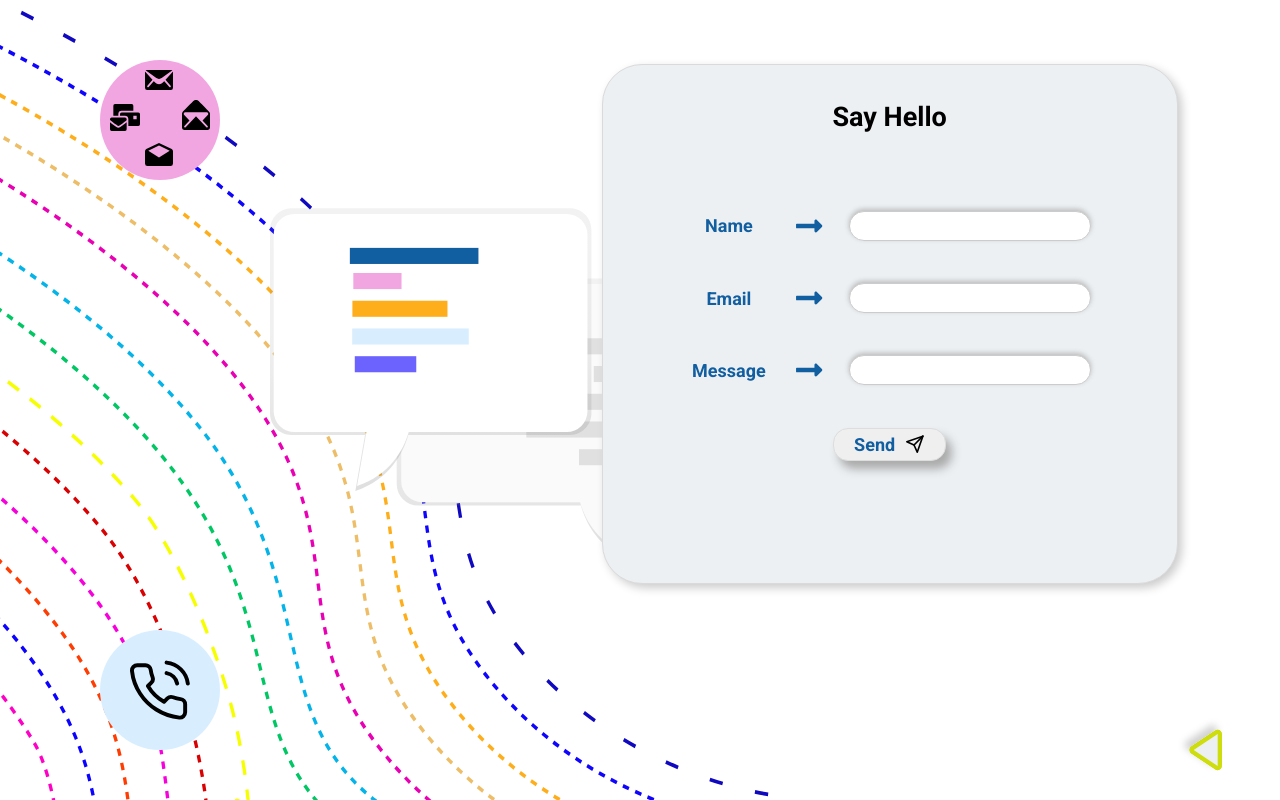
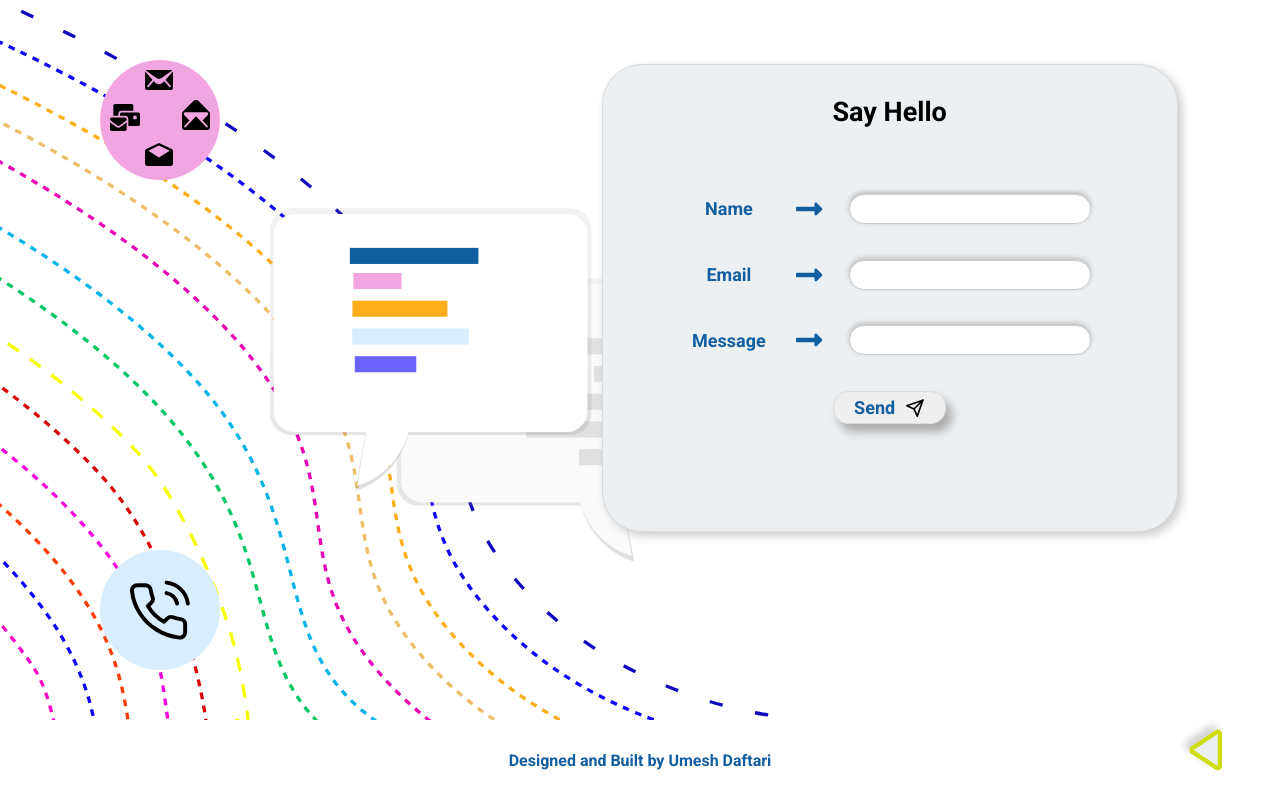
Before and after one commit to ud-canvas/website-v1, an Angular app: page /connect in a window 1280 px wide. Built offline with nearby package versions, Linux system fonts and the light colour scheme.

Commit message:
add the designed by footer on the connect page

```diff
--- a/src/app/components/connect/connect.component.html
+++ b/src/app/components/connect/connect.component.html
@@ -69,6 +69,9 @@
     </div>
   </div>
 </div>
+<div class="footer">
+  Designed and Built by Umesh Daftari
+</div>
 
 <ng-template #longArrowIcon>
   <svg xmlns="http://www.w3.org/2000/svg" viewBox="0 0 448 512">
--- a/src/app/components/connect/connect.component.scss
+++ b/src/app/components/connect/connect.component.scss
@@ -2,9 +2,8 @@
 
 .background {
   width: 100%;
-  height: 100%;
+  height: 90%;
   min-width: 1000px;
-  min-height: 600px;
   max-height: 900px;
   position: relative;
 }
@@ -242,3 +241,15 @@
     }
   }
 }
+
+.footer {
+  width: 100%;
+  height: 10%;
+
+  display: flex;
+  align-items: center;
+  justify-content: center;
+
+  color: $primary-text-color;
+  font-weight: bold;
+}
```
